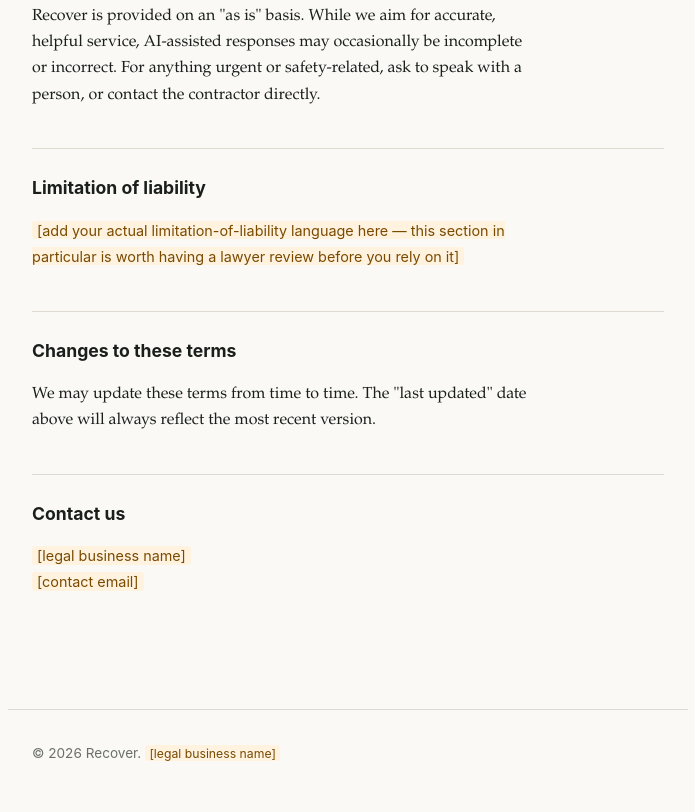
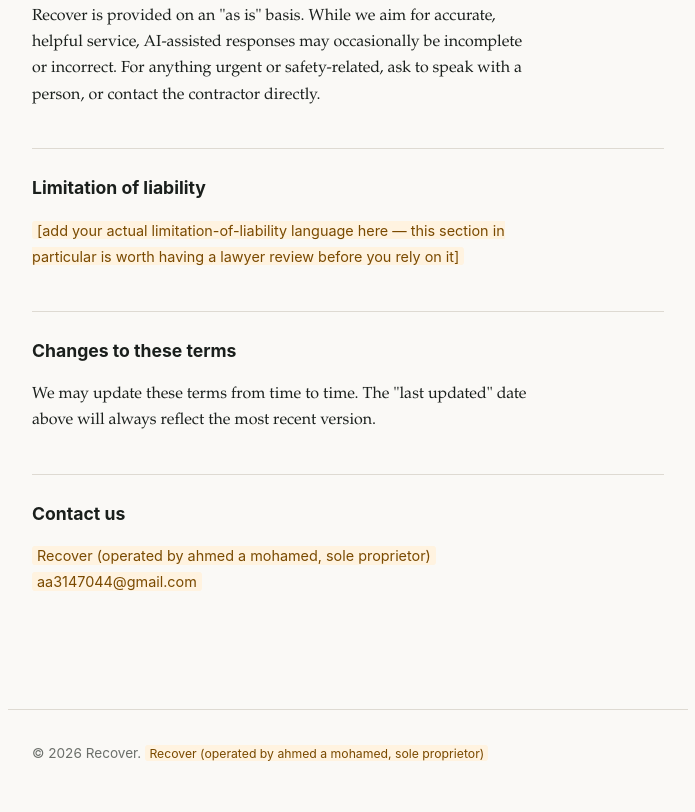
Before and after one commit to whalestear01-del/recover-legal, a plain HTML site: page terms.html in a window 1280 px wide. Shown: the part 1174-1986 px from the top of the page, without its empty margins (292-987 px from the left). Drawn offline with Linux system fonts and the light colour scheme.

Commit message:
Update terms and conditions with current details

```diff
--- a/terms.html
+++ b/terms.html
@@ -17,7 +17,7 @@
 
 <div class="wrap">
   <h1>Terms &amp; Conditions</h1>
-  <p class="updated">Last updated: <span class="placeholder">[date you publish this]</span></p>
+  <p class="updated">Last updated: <span class="placeholder">9/5/2026</span></p>
 
   <h2>What Recover is</h2>
   <p>Recover provides AI-powered call answering, lead capture, and
@@ -60,12 +60,12 @@
   above will always reflect the most recent version.</p>
 
   <h2>Contact us</h2>
-  <p><span class="placeholder">[legal business name]</span><br>
-  <span class="placeholder">[contact email]</span></p>
+  <p><span class="placeholder">Recover (operated by ahmed a mohamed, sole proprietor)</span><br>
+  <span class="placeholder">aa3147044@gmail.com</span></p>
 </div>
 
 <footer class="site">
-  &copy; 2026 Recover. <span class="placeholder">[legal business name]</span>
+  &copy; 2026 Recover. <span class="placeholder">Recover (operated by ahmed a mohamed, sole proprietor)</span>
 </footer>
 </body>
 </html>
```
